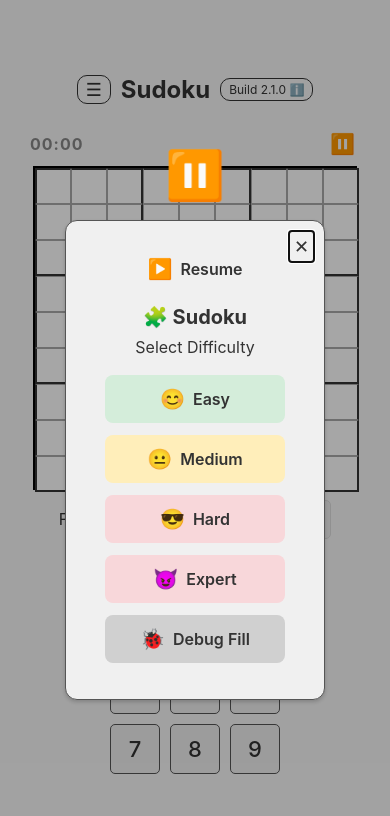
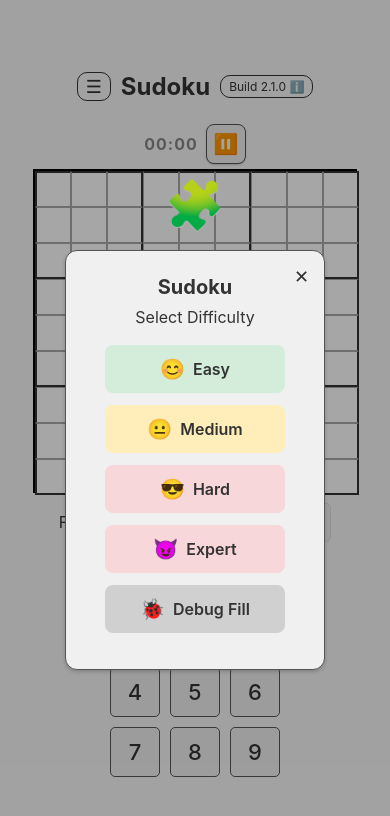
Before and after one commit to mjohnson139/expo-sudoku, a React Native app in the folder SudokuApp/: screen / in a window 390 px wide. Shown: the top 816 px of the page. Built offline with nearby package versions, Linux system fonts and the light colour scheme.

Commit message:
Refactor GameTimer layout and styles; remove pause button from GameToolBar and update GameMenuModal icon

```diff
--- a/SudokuApp/components/GameTimer.js
+++ b/SudokuApp/components/GameTimer.js
@@ -14,17 +14,26 @@ const GameTimer = () => {
 
   return (
     <View style={styles.timerRow}>
+      <View style={styles.timerContainer}>
         <Text style={styles.timerText}>{formatTime(elapsedSeconds)}</Text>
 
-      {/* Pause button */}
+        {/* Pause button - positioned next to timer */}
         <TouchableOpacity
-        style={styles.pauseButton}
+          style={[
+            styles.pauseButton,
+            {
+              backgroundColor: theme.colors.numberPad.background,
+              borderColor: theme.colors.numberPad.border
+            }
+          ]}
           onPress={handlePausePress}
           // Disable when already paused
           disabled={isPaused}
+          accessibilityLabel="Pause Game"
         >
           <Text style={styles.pauseButtonIcon}>⏸️</Text>
         </TouchableOpacity>
+      </View>
     </View>
   );
 };
@@ -33,22 +42,37 @@ const styles = StyleSheet.create({
   timerRow: {
     width: '100%',
     alignItems: 'center',
-    justifyContent: 'space-between',
+    justifyContent: 'center',
     paddingHorizontal: 20,
     marginBottom: 5,
     minHeight: 28,
+  },
+  timerContainer: {
     flexDirection: 'row',
+    alignItems: 'center',
+    justifyContent: 'center',
   },
   timerText: {
     fontSize: 16,
     fontWeight: 'bold',
     color: '#888',
-    width: 72,
-    textAlign: 'left',
+    textAlign: 'center',
     letterSpacing: 1,
+    marginRight: 8,
   },
   pauseButton: {
-    padding: 5,
+    width: 40,
+    height: 40,
+    justifyContent: 'center',
+    alignItems: 'center',
+    borderRadius: 8,
+    borderWidth: 1,
+    // Raised effect
+    shadowColor: '#000',
+    shadowOffset: { width: 0, height: 1 },
+    shadowOpacity: 0.2,
+    shadowRadius: 2,
+    elevation: 3,
   },
   pauseButtonIcon: {
     fontSize: 20,
--- a/SudokuApp/components/GameToolBar.js
+++ b/SudokuApp/components/GameToolBar.js
@@ -5,7 +5,7 @@ import { ACTIONS } from '../contexts/GameContext';
 
 /**
  * GameToolBar component containing game control buttons
- * Includes: undo, notes mode toggle, pause, and redo buttons
+ * Includes: undo, notes mode toggle, and redo buttons
  */
 const GameToolBar = () => {
   const {
@@ -26,10 +26,6 @@ const GameToolBar = () => {
 
   const handleToggleNotesMode = () => {
     dispatch({ type: ACTIONS.TOGGLE_NOTES_MODE });
-  };
-
-  const handlePause = () => {
-    dispatch({ type: ACTIONS.SHOW_MENU });
   };
 
   const canUndo = undoStack.length > 0;
@@ -65,19 +61,6 @@ const GameToolBar = () => {
         onPress={handleToggleNotesMode}
       >
         <Text style={{ color: theme.colors.title, fontSize: 16 }}>✏️</Text>
-      </TouchableOpacity>
-
-      {/* Pause Button */}
-      <TouchableOpacity
-        style={[
-          styles.toolbarButton,
-          styles.toolbarButtonMiddle,
-          { borderColor: theme.colors.title }
-        ]}
-        onPress={handlePause}
-        accessibilityLabel="Pause Game"
-      >
-        <Text style={{ color: theme.colors.title, fontSize: 16 }}>⏸️</Text>
       </TouchableOpacity>
 
       {/* Redo Button */}
--- a/SudokuApp/components/modals/GameMenuModal.js
+++ b/SudokuApp/components/modals/GameMenuModal.js
@@ -50,26 +50,21 @@ const GameMenuModal = () => {
           opacity: menuAnim.interpolate({ inputRange: [0, 1], outputRange: [0, 1] }),
         }}
       >
-        {/* Animated element (can be replaced with Lottie or other animation) */}
+        {/* Animated element - Sudoku icon instead of pause */}
         <Animated.View
           style={{
             transform: [{ scale: menuAnim.interpolate({ inputRange: [0, 1], outputRange: [0.95, 1] }) }],
             marginBottom: 16,
           }}
         >
-          {/* Placeholder for animation: replace with LottieView for advanced animation */}
-          <Text style={{ fontSize: 48, textAlign: 'center' }}>⏸️</Text>
+          <Text style={{ fontSize: 48, textAlign: 'center' }}>🧩</Text>
         </Animated.View>
         <View style={[styles.menuBox, { backgroundColor: theme.colors.numberPad.background, borderColor: theme.colors.numberPad.border }]}>
           <TouchableOpacity style={styles.menuCloseButton} onPress={handleCloseMenu}>
             <Text style={styles.menuCloseText}>✕</Text>
           </TouchableOpacity>
-          {/* Resume Button */}
-          <TouchableOpacity style={styles.menuButton} onPress={handleCloseMenu}>
-            <Text style={styles.menuButtonEmoji}>▶️</Text>
-            <Text style={styles.menuButtonText}>Resume</Text>
-          </TouchableOpacity>
-          <Text style={[styles.menuTitle, { color: theme.colors.title }]}>🧩 Sudoku</Text>
+
+          <Text style={[styles.menuTitle, { color: theme.colors.title }]}>Sudoku</Text>
           <Text style={[styles.menuSubtitle, { color: theme.colors.title }]}>Select Difficulty</Text>
           <TouchableOpacity
             style={[styles.menuButton, styles.menuButtonEasy]}
```
Lines whose indentation alone changed are shown as unchanged.
